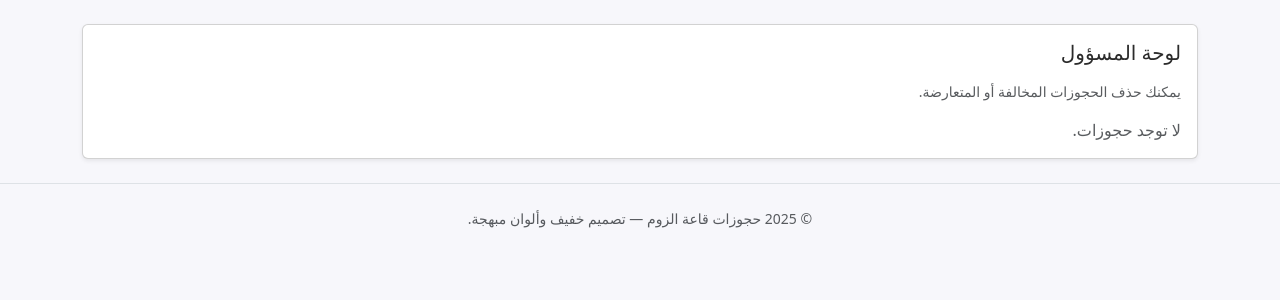
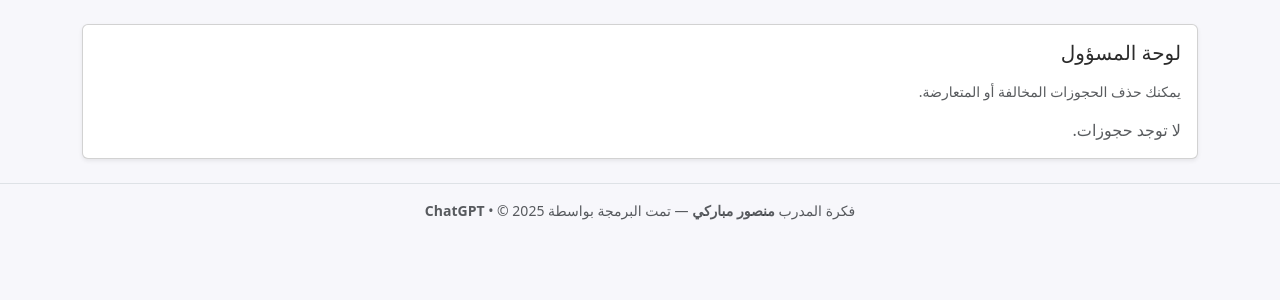
Before and after one commit to SinCity2025/zoom-booking, a Flask app: page /admin in a window 1280 px wide. Shown: the part 56-356 px from the top of the page. Run offline with Flask 3, Linux system fonts and the light colour scheme; the visitor is signed in with stand-in values (Sample User, id 1); data comes from the database, SQL or seed files in the repository; data that the repository does not hold is empty; some libraries are stand-ins or nearby versions.

Commit message:
Update base.html

```diff
--- a/templates/base.html
+++ b/templates/base.html
@@ -52,11 +52,11 @@
       {% block content %}{% endblock %}
     </main>
 
-    <footer class="border-top py-4">
-      <div class="container text-center small text-muted">
-        &copy; 2025 حجوزات قاعة الزوم — تصميم خفيف وألوان مبهجة.
-      </div>
-    </footer>
+<footer class="border-top py-3 small text-center text-muted">
+  <div class="container">
+    فكرة المدرب <strong>منصور مباركي</strong> — تمت البرمجة بواسطة <strong>ChatGPT</strong> • &copy; 2025
+  </div>
+</footer>
 
     <script src="https://cdn.jsdelivr.net/npm/bootstrap@5.3.3/dist/js/bootstrap.bundle.min.js"></script>
     <script src='https://cdn.jsdelivr.net/npm/fullcalendar@6.1.11/index.global.min.js'></script>
```
